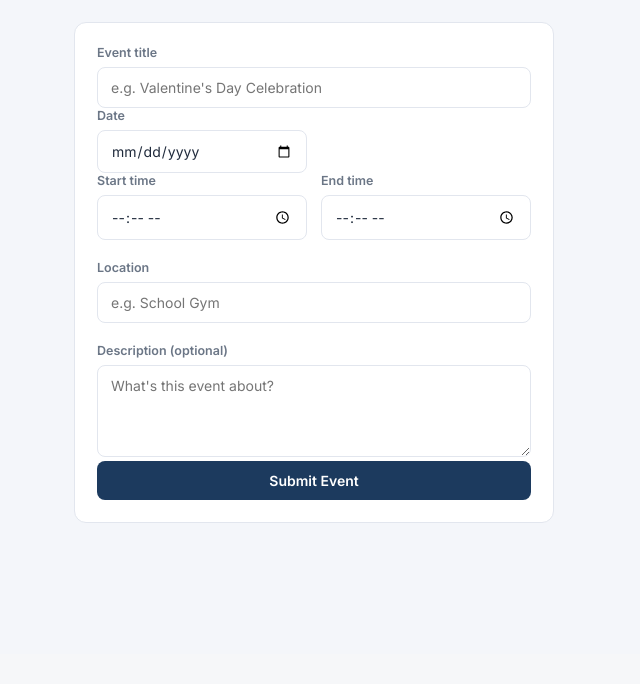
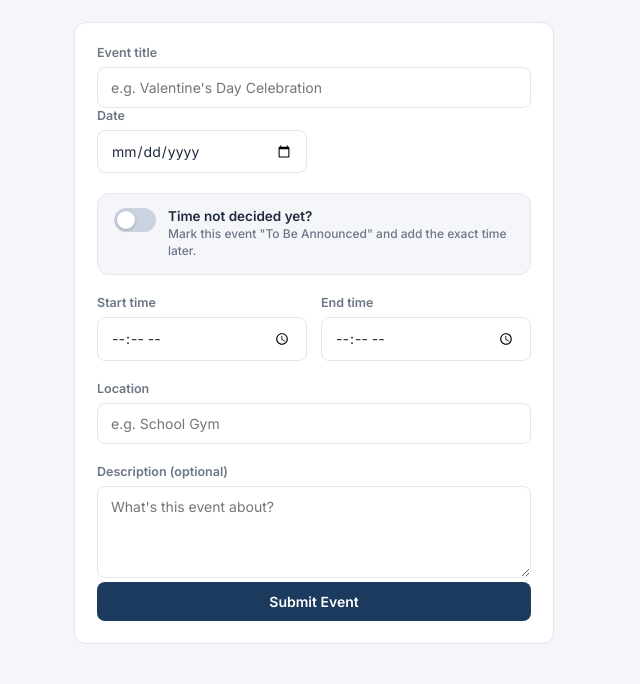
Before and after one commit to jamescarlbasalo-hub/Solar-System, a Flask app: page /events/new in a window 1280 px wide. Shown: the part 146-830 px from the top of the page, without its empty margins (0-640 px from the left). Before the commit the page ends 669 px from the top, so only its background shows below. Run offline with Flask 3, Linux system fonts and the light colour scheme; the visitor is signed in with stand-in values (Sample User, id 1); data comes from the database, SQL or seed files in the repository.

Commit message:
Adding TBA on the event submition

```diff
--- a/schoolsync/app.py
+++ b/schoolsync/app.py
@@ -29,7 +29,7 @@ from events import (
     get_events_by_creator, get_events_by_status, get_upcoming_approved_events,
     get_todays_approved_events, count_all_events, count_events_by_status,
     update_event, set_event_status, delete_event,
-    is_visible, filter_visible, can_edit, can_delete,
+    is_visible, filter_visible, can_edit, can_delete, event_time_display,
 )
 from utils import (
     login_required, role_required, current_user, validate_signup_fields,
@@ -45,6 +45,11 @@ database.init_app(app)  # makes sure the DB connection closes after each request
 @app.context_processor
 def inject_user():
     return {"current_user": current_user()}
+
+
+# Lets any template call event_time_display(event) to print "Time to be
+# announced" for TBA events instead of a raw "TBA" string.
+app.jinja_env.globals["event_time_display"] = event_time_display
 
 
 # ---------------------------------------------------------------------------
--- a/schoolsync/events.py
+++ b/schoolsync/events.py
@@ -135,6 +135,18 @@ def delete_event(event_id):
 
 
 # ---------------------------------------------------------------------------
+# DISPLAY HELPER
+# ---------------------------------------------------------------------------
+def event_time_display(event):
+    """Human-readable time string for templates. Staff can mark an event's
+    time as the "TBA" sentinel when it isn't decided yet — treat that as a
+    special case here instead of letting every template re-check for it."""
+    if event["start_time"] == "TBA" or event["end_time"] == "TBA":
+        return "Time to be announced"
+    return f"{event['start_time']} – {event['end_time']}"
+
+
+# ---------------------------------------------------------------------------
 # VISIBILITY + PERMISSION RULES
 # (kept here in one place so every route enforces the same rule)
 # ---------------------------------------------------------------------------
--- a/schoolsync/static/css/style.css
+++ b/schoolsync/static/css/style.css
@@ -169,6 +169,48 @@ input:focus, select:focus, textarea:focus { border-color: var(--navy); }
 }
 .demo-item span { color: var(--text-muted); }
 
+/* ---------- TBA (time to be announced) toggle ---------- */
+.tba-toggle-row {
+  display: flex; align-items: flex-start; gap: 12px;
+  background: var(--bg); border: 1px solid var(--border); border-radius: var(--radius);
+  padding: 14px 16px; margin: 20px 0;
+}
+.tba-switch {
+  position: relative; display: inline-block; flex-shrink: 0;
+  width: 42px; height: 24px; margin-top: 2px;
+}
+.tba-switch input { opacity: 0; width: 0; height: 0; position: absolute; }
+.tba-slider {
+  position: absolute; inset: 0; cursor: pointer;
+  background: #cbd3e1; border-radius: 999px; transition: background 0.15s ease;
+}
+.tba-slider::before {
+  content: ""; position: absolute; left: 3px; top: 3px;
+  width: 18px; height: 18px; background: #fff; border-radius: 50%;
+  box-shadow: 0 1px 3px rgba(0,0,0,0.25); transition: transform 0.15s ease;
+}
+.tba-switch input:checked + .tba-slider { background: var(--gold); }
+.tba-switch input:checked + .tba-slider::before { transform: translateX(18px); }
+.tba-switch input:focus-visible + .tba-slider { outline: 2px solid var(--navy); outline-offset: 2px; }
+
+.tba-toggle-text { display: flex; flex-direction: column; gap: 2px; }
+.tba-toggle-title { font-size: 13.5px; font-weight: 700; color: var(--text-primary); }
+.tba-toggle-sub { font-size: 12px; font-weight: 500; color: var(--text-muted); line-height: 1.4; }
+
+.tba-notice {
+  display: none; align-items: center; gap: 10px; margin: 4px 0 20px;
+}
+.tba-notice.is-visible { display: flex; }
+.tba-badge {
+  display: inline-flex; align-items: center; justify-content: center; flex-shrink: 0;
+  font-size: 10.5px; font-weight: 800; letter-spacing: 0.03em;
+  padding: 4px 9px; border-radius: 999px; background: var(--gold); color: var(--navy-dark);
+}
+/* Smaller variant for use inline inside table cells / card meta text. */
+.tba-badge-inline { font-size: 9.5px; padding: 2px 8px; vertical-align: middle; }
+
+.is-hidden { display: none !important; }
+
 /* ---------- responsive ---------- */
 @media (max-width: 760px) {
   .navbar-inner { flex-direction: column; align-items: flex-start; gap: 10px; }
@@ -301,6 +343,9 @@ a:focus-visible, button:focus-visible, input:focus-visible, select:focus-visible
   .auth-card { padding: 30px 22px; }
   .event-detail-card { padding: 18px; }
   .page-head h1 { font-size: 21px; }
+
+  .tba-toggle-row { padding: 12px 14px; gap: 10px; }
+  .tba-toggle-sub { font-size: 11.5px; }
 }
 
 
--- a/schoolsync/templates/event_form.html
+++ b/schoolsync/templates/event_form.html
@@ -28,15 +28,35 @@
       <div></div>
     </div>
 
-    <div class="form-row">
+    <div class="tba-toggle-row">
+      <label class="tba-switch">
+        <input type="checkbox" id="tba_checkbox" {% if form.start_time == 'TBA' %}checked{% endif %}>
+        <span class="tba-slider"></span>
+      </label>
+      <div class="tba-toggle-text">
+        <span class="tba-toggle-title">Time not decided yet?</span>
+        <span class="tba-toggle-sub">Mark this event "To Be Announced" and add the exact time later.</span>
+      </div>
+    </div>
+
+    <div class="form-row" id="time_fields">
       <div>
         <label for="start_time">Start time</label>
-        <input type="time" id="start_time" name="start_time" value="{{ form.start_time or '' }}" required>
+        <input type="time" id="start_time" name="start_time"
+               value="{{ '' if form.start_time == 'TBA' else (form.start_time or '') }}">
       </div>
       <div>
         <label for="end_time">End time</label>
-        <input type="time" id="end_time" name="end_time" value="{{ form.end_time or '' }}" required>
+        <input type="time" id="end_time" name="end_time"
+               value="{{ '' if form.end_time == 'TBA' else (form.end_time or '') }}">
       </div>
+    </div>
+    <input type="hidden" id="start_time_tba" name="start_time" value="TBA" disabled>
+    <input type="hidden" id="end_time_tba" name="end_time" value="TBA" disabled>
+
+    <div id="tba_notice" class="notice-card tba-notice">
+      <span class="tba-badge">TBA</span>
+      <span>Time to be announced — you (or an Admin) can add the exact time later by editing this event.</span>
     </div>
 
     <label for="location">Location</label>
@@ -51,4 +71,38 @@
   </form>
 </section>
 
+<script>
+  (function () {
+    const tbaCheckbox = document.getElementById('tba_checkbox');
+    const timeFields = document.getElementById('time_fields');
+    const tbaNotice = document.getElementById('tba_notice');
+    const startInput = document.getElementById('start_time');
+    const endInput = document.getElementById('end_time');
+    const startHidden = document.getElementById('start_time_tba');
+    const endHidden = document.getElementById('end_time_tba');
+
+    function applyState(isTBA) {
+      timeFields.classList.toggle('is-hidden', isTBA);
+      tbaNotice.classList.toggle('is-visible', isTBA);
+
+      // Disabled inputs never get submitted, so exactly one pair —
+      // the real time fields or the "TBA" hidden fields — sends its
+      // values with the form.
+      startInput.disabled = isTBA;
+      endInput.disabled = isTBA;
+      startInput.required = !isTBA;
+      endInput.required = !isTBA;
+
+      startHidden.disabled = !isTBA;
+      endHidden.disabled = !isTBA;
+    }
+
+    tbaCheckbox.addEventListener('change', function () {
+      applyState(this.checked);
+    });
+
+    applyState(tbaCheckbox.checked);
+  })();
+</script>
+
 {% endblock %}
--- a/schoolsync/utils.py
+++ b/schoolsync/utils.py
@@ -107,17 +107,24 @@ def validate_event_fields(title, date_str, start_time, end_time, location, descr
     except (ValueError, TypeError):
         errors.append("Please choose a valid date.")
 
-    start_dt = end_dt = None
-    try:
-        start_dt = datetime.strptime(start_time, "%H:%M")
-    except (ValueError, TypeError):
-        errors.append("Please choose a valid start time.")
-    try:
-        end_dt = datetime.strptime(end_time, "%H:%M")
-    except (ValueError, TypeError):
-        errors.append("Please choose a valid end time.")
-    if start_dt and end_dt and end_dt <= start_dt:
-        errors.append("End time must be after the start time.")
+    # Staff/Admin can mark the time as "TBA" when it isn't set yet — both
+    # fields come in as the "TBA" sentinel together (see event_form.html's
+    # toggle), so skip the normal time-format / start-before-end checks
+    # for that case entirely rather than rejecting "TBA" as a bad time.
+    is_tba = start_time == "TBA" and end_time == "TBA"
+
+    if not is_tba:
+        start_dt = end_dt = None
+        try:
+            start_dt = datetime.strptime(start_time, "%H:%M")
+        except (ValueError, TypeError):
+            errors.append("Please choose a valid start time.")
+        try:
+            end_dt = datetime.strptime(end_time, "%H:%M")
+        except (ValueError, TypeError):
+            errors.append("Please choose a valid end time.")
+        if start_dt and end_dt and end_dt <= start_dt:
+            errors.append("End time must be after the start time.")
 
     if not location or not location.strip():
         errors.append("Location is required.")
```
Also changed, not shown: schoolsync/templates/calendar_day.html (+8 -1 lines), schoolsync/templates/dashboard_student.html (+14 -2 lines), schoolsync/templates/event_detail.html (+8 -1 lines), schoolsync/templates/my_events.html (+8 -1 lines), schoolsync/templates/pending_events.html (+8 -1 lines).
